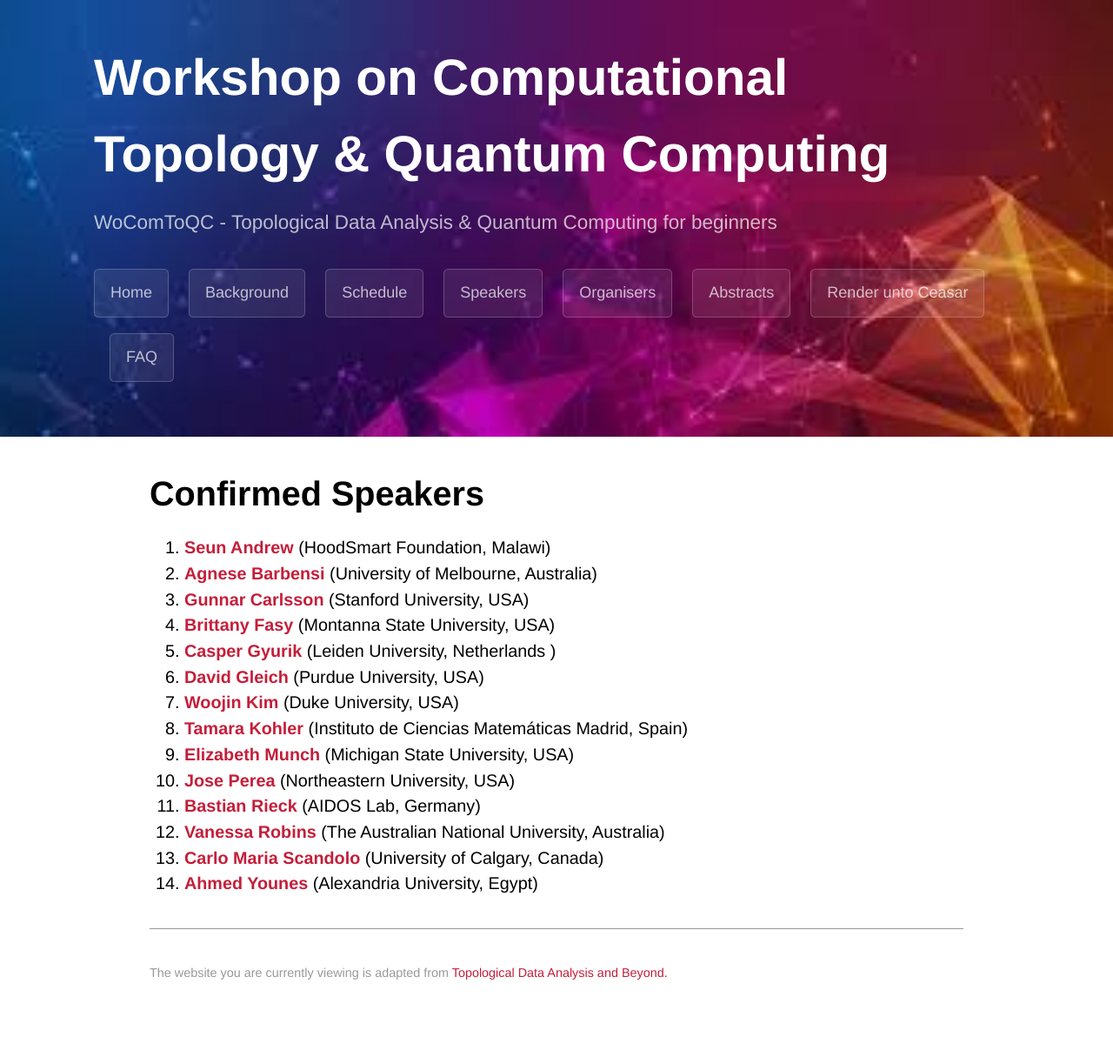
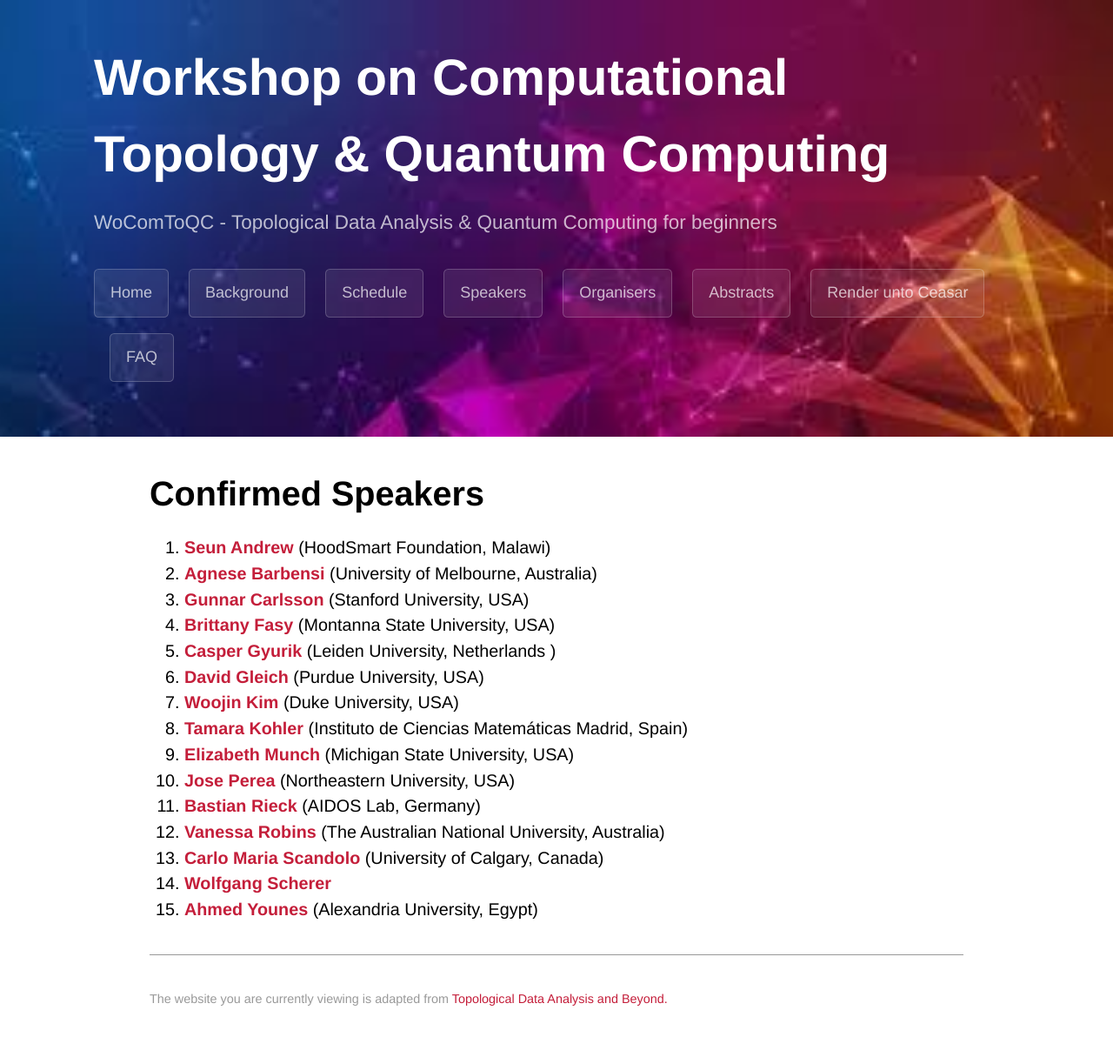
Before and after one commit to WoComtoQC/wocomtoqc.github.io, a Jekyll site: the page built from speakers.md, in a window 1280 px wide. Shown: the whole page at 87% size. Built offline with Jekyll 4.4.1, drawn with Linux system fonts in a browser that asks for light colours; some web fonts are replaced; our own code applies the rules of GitHub Pages for plain Markdown files; before the commit the page ends 1185 px from its top, so only the background shows below that.

Commit message:
Update speakers.md

```diff
--- a/speakers.md
+++ b/speakers.md
@@ -20,4 +20,5 @@ layout: default
 11.  [**Bastian Rieck**](https://bastian.rieck.me/) (AIDOS Lab, Germany)
 12.  [**Vanessa Robins**](https://physics.anu.edu.au/contact/people/profile.php?ID=75)   (The Australian National University, Australia)
 13.  [**Carlo Maria Scandolo**](https://contacts.ucalgary.ca/info/math/profiles/1-9063259) (University of Calgary, Canada)
-14.  [**Ahmed Younes**](https://www.linkedin.com/in/ahmed-younes-18910592/) (Alexandria University, Egypt)
+14.  [**Wolfgang Scherer**](https://uk.linkedin.com/in/wolfgang-scherer-23200935)
+15.  [**Ahmed Younes**](https://www.linkedin.com/in/ahmed-younes-18910592/) (Alexandria University, Egypt)
```
